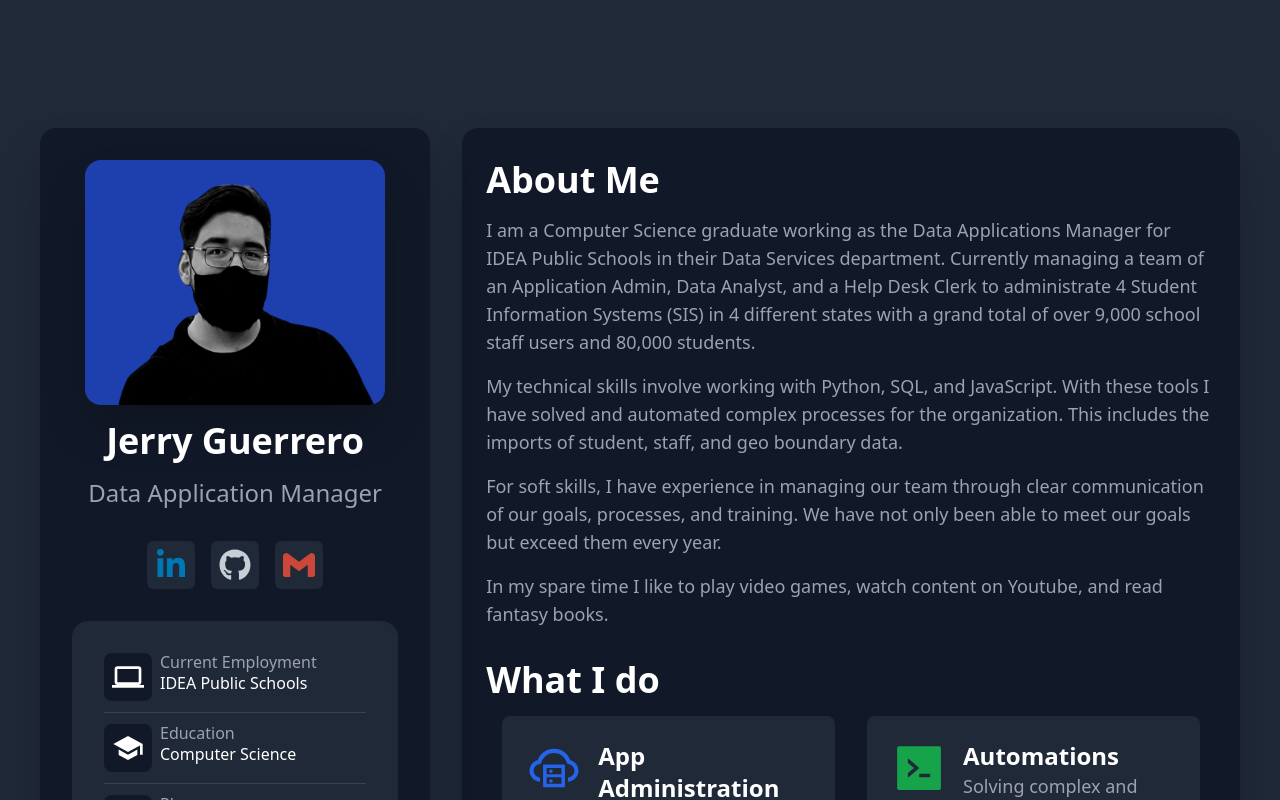
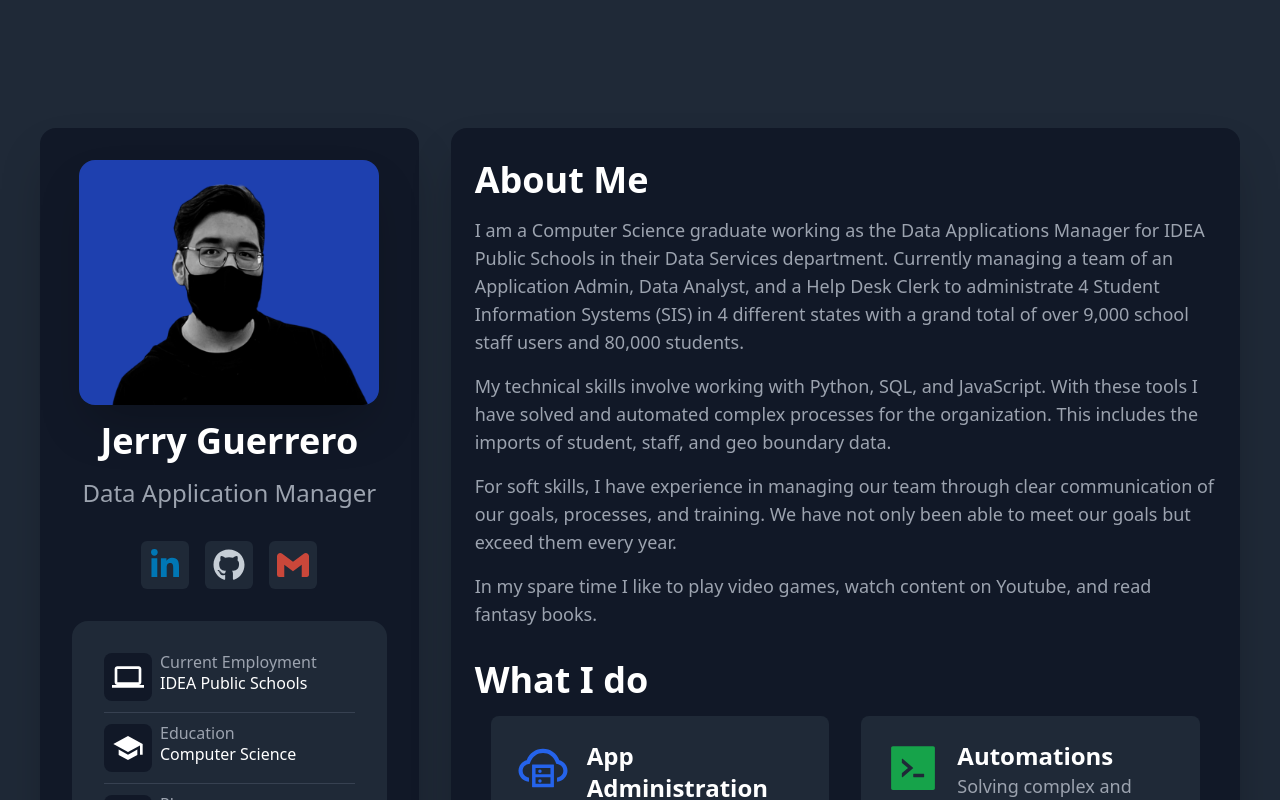
Before and after one commit to Durzo95/jerry-guerrero-portfolio, a Next.js app: page / in a window 1280 px wide. Shown: the top 800 px of the page. Built offline with nearby package versions, Linux system fonts and the light colour scheme.

Commit message:
Conver to grid instead of Flex

```diff
--- a/components/MainBody.tsx
+++ b/components/MainBody.tsx
@@ -5,7 +5,7 @@ import MainBodyWhatIDo from "./MainBodyWhatIDo";
 export default function MainBody() {
   return (
     <>
-      <div className="h-max w-full lg:w-2/3 bg-gray-900 rounded-2xl shadow-2xl py-8 px-6">
+      <div className="h-max w-full bg-gray-900 sm:rounded-2xl shadow-2xl py-8 px-6">
         {/* About Me */}
         <MainBodyAboutMe />
         {/* What I do */}
--- a/components/Profile.tsx
+++ b/components/Profile.tsx
@@ -7,7 +7,7 @@ import ProfilePhoto from "./ProfilePhoto";
 
 export default function Profile() {
   return (
-    <div className="lg:w-1/3 lg:max-w-md h-max p-8 bg-gray-900 rounded-2xl shadow-2xl text-white relative">
+    <div className="lg:max-w-md h-max p-8 bg-gray-900 sm:rounded-2xl shadow-2xl text-white">
       {/* Profile image */}
       <ProfilePhoto />
       {/* Profile Title */}
--- a/pages/index.tsx
+++ b/pages/index.tsx
@@ -10,13 +10,17 @@ const Home: NextPage = () => {
         <title>Jerry Guerrero</title>
         <link rel="icon" href="/favicon.ico" />
       </Head>
-      <main className="h-full min-h-screen bg-gray-800 py-8 px-4 lg:py-32 lg:px-10">
+      <main className="h-full min-h-screen bg-gray-800 sm:py-8 sm:px-4 lg:py-32 lg:px-10">
         {/* Holding all the content, set the flex row */}
-        <div className="flex lg:flex-row flex-col gap-8">
+        <div className="grid grid-cols-12 sm:gap-8">
           {/* Left side of the page, the profile */}
-          <Profile />
+          <div className="col-span-12 lg:col-span-4">
+            <Profile />
+          </div>
           {/* Right side of the page, the content */}
-          <MainBody />
+          <div className="col-span-12 lg:col-span-8">
+            <MainBody />
+          </div>
         </div>
       </main>
     </>
```
